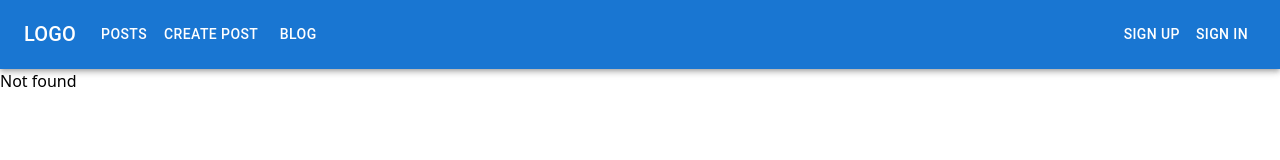
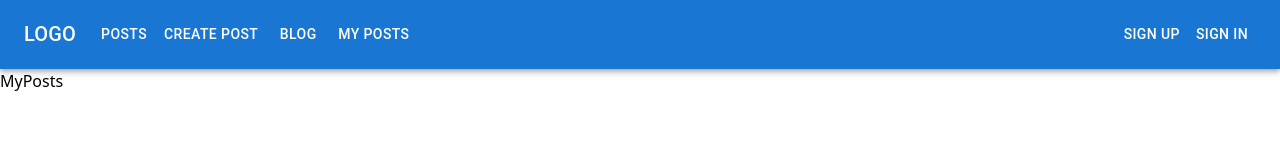
Before and after one commit to ashikahmedfahim/blog-site, a React (Create React App) app in the folder frontend/: page /my-posts in a window 1280 px wide. Before the commit this address had no page. Shown: the top 160 px of the page. Built offline with nearby package versions, Linux system fonts and the light colour scheme.

Commit message:
my posts page added

```diff
--- a/frontend/src/App.js
+++ b/frontend/src/App.js
@@ -4,6 +4,7 @@ import { Provider } from "react-redux";
 import { store } from "./app/redux/store";
 import AppBar from "./app/components/AppBar";
 import CircularIndeterminate from "./app/components/CircularIndeterminate";
+import MyPosts from "./app/pages/MyPosts";
 
 const Home = lazy(() => import("./app/pages/Home"));
 const About = lazy(() => import("./app/pages/About"));
@@ -26,6 +27,7 @@ const App = () => (
           <Route path="/create-post" element={<CreatePost />} />
           <Route path="/sign-up" element={<SignUp />} />
           <Route path="/sign-in" element={<SignIn />} />
+          <Route path="/my-posts" element={<MyPosts />} />
           <Route path="*" element={<div>Not found</div>} />
         </Routes>
       </Suspense>
--- a/frontend/src/app/components/ResponsiveAppBar.js
+++ b/frontend/src/app/components/ResponsiveAppBar.js
@@ -14,7 +14,7 @@ import Tooltip from "@mui/material/Tooltip";
 import MenuItem from "@mui/material/MenuItem";
 import { useNavigate } from "react-router-dom";
 
-const pages = ["posts", "create post", "blog"];
+const pages = ["posts", "create post", "blog", "my posts"];
 const settings = ["Profile", "Account", "Dashboard", "Logout"];
 
 const ResponsiveAppBar = (props) => {
--- /dev/null
+++ b/frontend/src/app/pages/MyPosts.js
@@ -0,0 +1,9 @@
+import React from 'react'
+
+const MyPosts = () => {
+  return (
+    <div>MyPosts</div>
+  )
+}
+
+export default MyPosts
```
